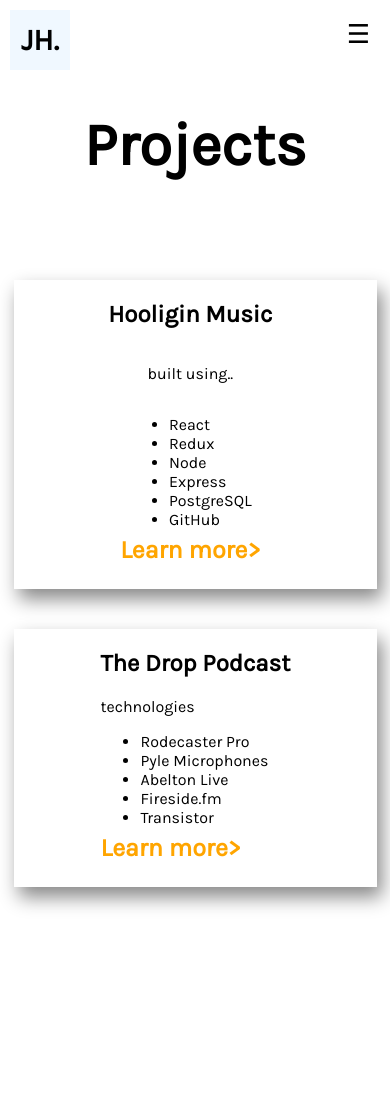
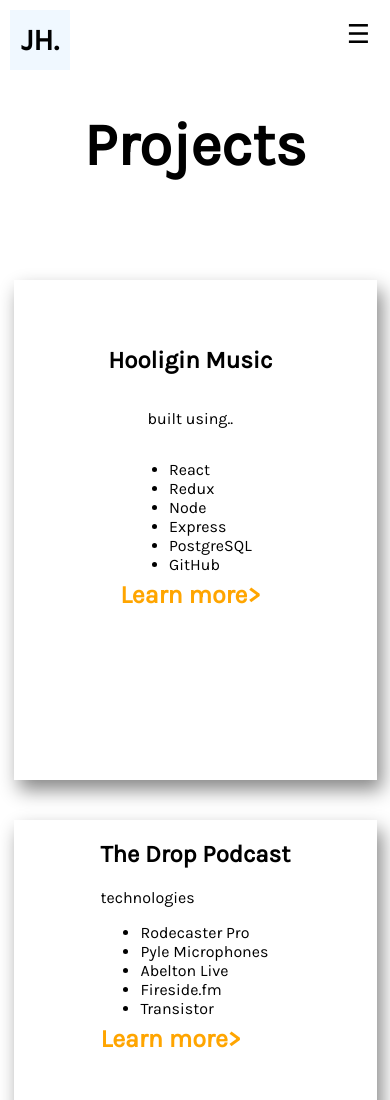
Before and after one commit to jason-hannett/Portfolio, a React (Create React App) app: page /portfolio in a window 390 px wide. Shown: the top 1100 px of the page. Before the commit the page ends 887 px from the top, so only its background shows below. Built offline with nearby package versions, Linux system fonts and the light colour scheme.

Commit message:
I think this fixed the portfolio mobile view

```diff
--- a/src/Components/Portfolio/Portfolio.js
+++ b/src/Components/Portfolio/Portfolio.js
@@ -29,7 +29,7 @@
                 </div>
             </div>
             <div className='the-drop-container'>
-                <div >
+                <div className='the-drop-specs-container'>
                     <h2>The Drop Podcast</h2>
                     <p>technologies</p>
                         <ul>
--- a/src/Components/Portfolio/portfolio.css
+++ b/src/Components/Portfolio/portfolio.css
@@ -221,11 +221,11 @@
 
     .hooligin-web-project{
       width: 93vw;
-      height: 400px;
+      height: 500px;
       display: flex;
       flex-direction: row;
       text-align: start;
-      align-items: center;
+      align-items: flex-end;
       justify-content: space-evenly;
       margin-bottom: 40px;
       box-shadow: 5px 10px 18px #888888;
@@ -235,7 +235,7 @@
   }
 
     .project-specs-container{
-      height: auto;
+      height: 600px;
       width:90vw;
       text-align: start;
       display: flex;
@@ -253,7 +253,7 @@
 
     .the-drop-container{
       width: 93vw;
-      height: 400px;
+      height: 500px;
       display: flex;
       flex-direction: row;
       text-align: start;
@@ -267,11 +267,11 @@
     }
 
     .the-drop-specs-container{
-      height: auto;
-      text-align: center;
+      height: 400px;
+      /* text-align: center;
       display: flex;
       align-items: center;
-      justify-content: center;
+      justify-content: center; */
     }
 
     .the-drop-container iframe{
```
